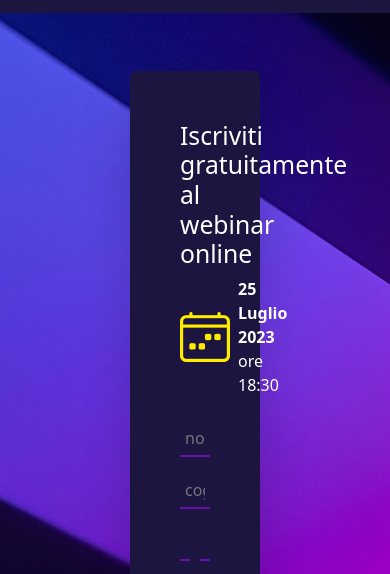
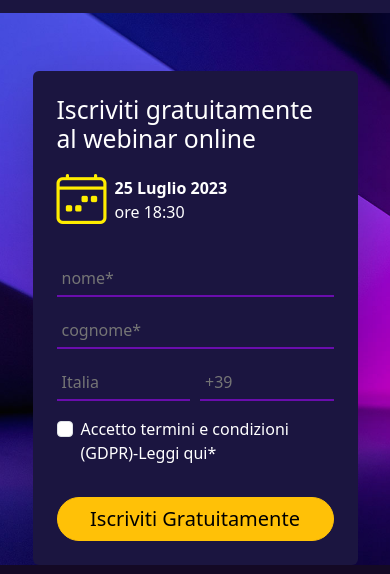
Before and after one commit to vincilisi/progetto-game-retro, a plain HTML site: page index.html in a window 390 px wide. Shown: the part 1662-2236 px from the top of the page. Drawn offline with nearby package versions, Linux system fonts and the light colour scheme.

Commit message:
aggiustamento parte mobile

```diff
--- a/index.html
+++ b/index.html
@@ -50,7 +50,7 @@
   </div>
 
   <div class="d-flex justify-content-center align-items-center min-vh-25 area2">
-    <div class="text-white box-coscom rounded shadow-lg col-4">
+    <div class="text-white box-coscom rounded shadow-lg col-10 col-md-6 col-lg-4 p-4">
       <h2 class="text-start">Iscriviti gratuitamente <br> al webinar online</h2>
       <span class="d-flex align-items-center gap-2">
           <i class="bi bi-calendar4-week icon1"></i>
```
